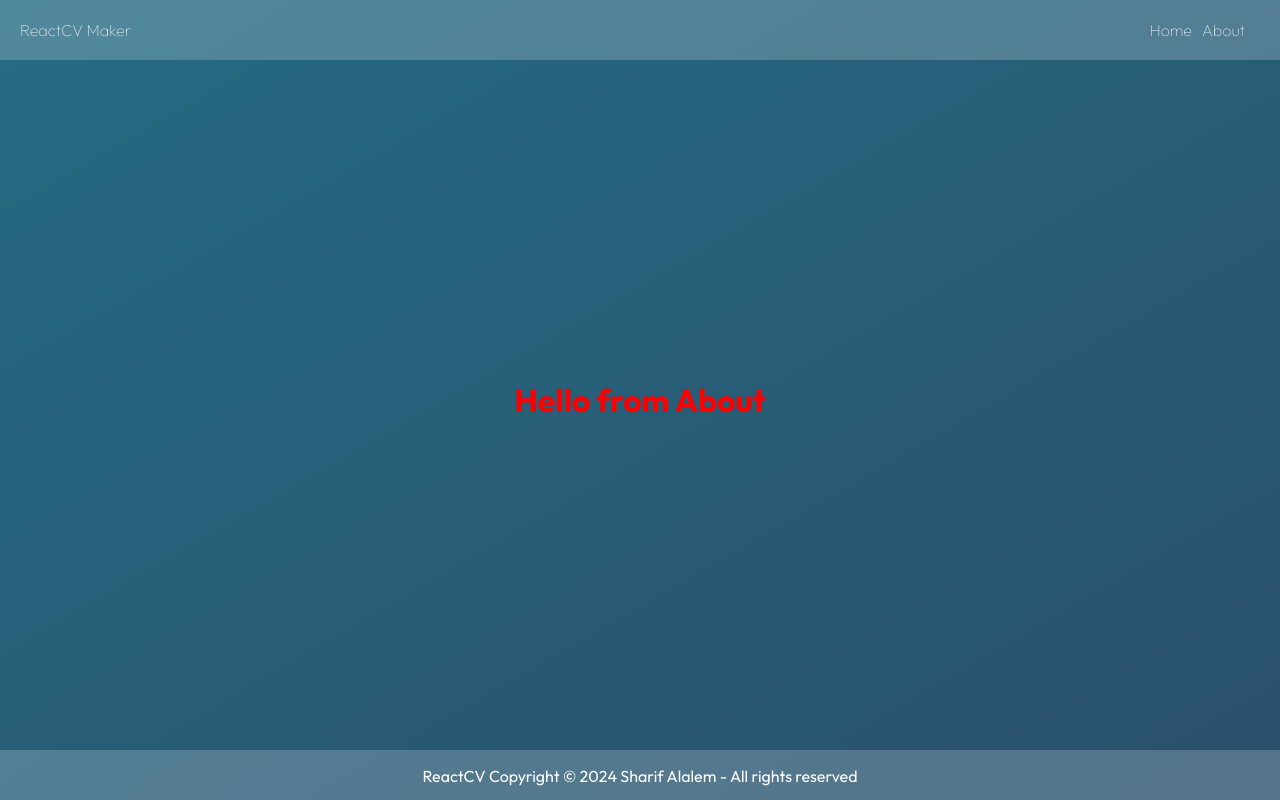
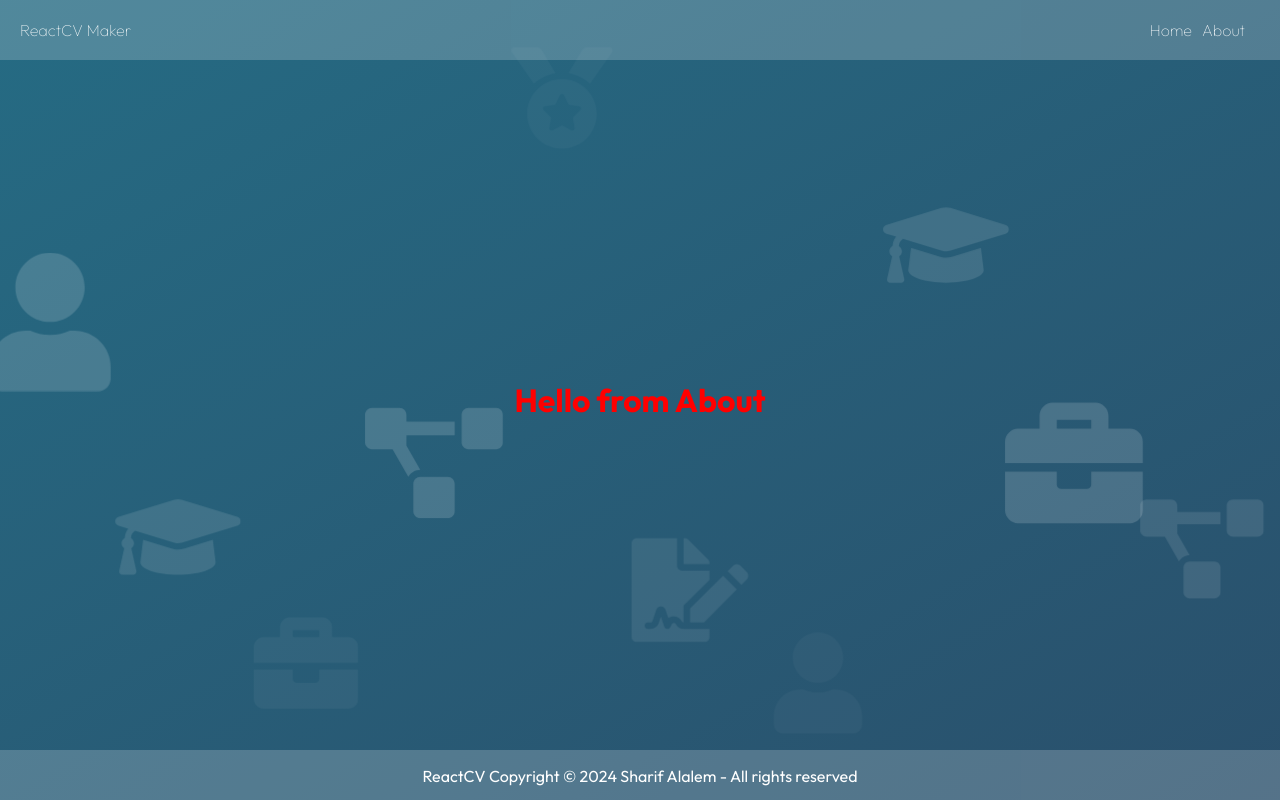
Before and after one commit to SharifAlalem/CVReact, a Next.js app: page /about in a window 1280 px wide. Built offline with nearby package versions, Linux system fonts and the light colour scheme.

Commit message:
implement the component & add it to layout

```diff
--- a/src/app/layout.tsx
+++ b/src/app/layout.tsx
@@ -2,6 +2,7 @@ import '../styles/global.scss';
 import Header from '@/components/layout/Header/header';
 import Footer from '@/components/layout/Footer/footer';
 import { StepsWrapper } from '../context/steps';
+import FloatingIcons from '@/components/FloatingIcons/floatingIcons';
 
 export const metadata = {
   title: 'Next.js',
@@ -16,6 +17,7 @@ export default function RootLayout({
   return (
     <html lang="en">
       <body>
+        <FloatingIcons />
         <Header/>
           <StepsWrapper>
             {children}
--- /dev/null
+++ b/src/components/FloatingIcons/floatingIcons.module.scss
@@ -0,0 +1,46 @@
+.icon {
+  svg {
+    pointer-events: none;
+    width: 100px;
+    height: 100px;
+    color: rgba(255, 255, 255, 0.2);
+    position: absolute;
+    bottom: 90vh;
+    transform-style: preserve-3d;
+    opacity: 0;
+  }
+}
+
+$total: 10;
+
+@for $i from 1 through $total {
+  .icon:nth-child(#{$i}) {
+    svg {
+      left: $i * 10%-10%;
+      animation: raise#{$i} 10+$i +$i * 0.01+s linear infinite;
+      animation-delay: random(20) - 20 + s;
+      z-index: 0;
+
+      @keyframes raise#{$i} {
+        0% {
+          transform: scale(0.9);
+        }
+
+        50% {
+          opacity: 1;
+          transform: scale(1.5);
+        }
+
+        100% {
+          opacity: 0;
+          bottom: 0vh;
+          transform: scale(0.9);
+        }
+      }
+
+      @media (max-width: $breakpoint-tablet) {
+        left: $i * 10%-30%;
+      }
+    }
+  }
+}
--- /dev/null
+++ b/src/components/FloatingIcons/floatingIcons.tsx
@@ -0,0 +1,35 @@
+"use client"
+import styles from './floatingIcons.module.scss';
+import { FaUser, FaGraduationCap, FaBriefcase, FaProjectDiagram, FaMedal, FaFileSignature } from "react-icons/fa";
+import { FloatingIcons } from '@/types';
+
+const floatingIcons = () => {
+  const icons: FloatingIcons[] = [
+    { icon: <FaUser /> },
+    { icon: <FaGraduationCap /> },
+    { icon: <FaBriefcase /> },
+    { icon: <FaProjectDiagram /> },
+    { icon: <FaMedal /> },
+    { icon: <FaFileSignature /> },
+    { icon: <FaUser /> },
+    { icon: <FaGraduationCap /> },
+    { icon: <FaBriefcase /> },
+    { icon: <FaProjectDiagram /> },
+    { icon: <FaMedal /> },
+    { icon: <FaFileSignature /> }
+  ];
+
+  return (
+    <div data-testid="iconsWrapper">
+      {icons.length !== 0 && icons.map((icon, index) => {
+        return (
+          <span className={styles.icon} key={index}>
+            {icon.icon}
+          </span>
+        )
+      })}
+    </div>
+  );
+}
+
+export default floatingIcons;
--- a/src/styles/global.scss
+++ b/src/styles/global.scss
@@ -24,55 +24,6 @@ main {
   text-transform: uppercase;
 }
 
-.svg {
-  pointer-events: none;
-  width: 100px;
-  height: 100px;
-  color: rgba(255, 255, 255, 0.2);
-  position: absolute;
-  bottom: 90vh;
-  transform-style: preserve-3d;
-  opacity: 0;
-}
-
-$total: 10;
-
-@for $i from 1 through $total {
-  //$scale: random(1) - 0.9;
-
-  .svg:nth-child(#{$i}) {
-    left: $i * 10%-10%;
-
-    animation: raise#{$i} 10+$i +$i * 0.01+s linear infinite;
-
-    animation-delay: random(20) - 20 + s;
-
-    z-index: 0;
-    //filter: blur($i - 6 + px);
-
-    @keyframes raise#{$i} {
-      0% {
-        transform: scale(0.9);
-      }
-
-      50% {
-        opacity: 1;
-        transform: scale(1.5);
-      }
-
-      100% {
-        opacity: 0;
-        bottom: 0vh;
-        transform: scale(0.9);
-      }
-    }
-
-    @media (max-width: $breakpoint-tablet) {
-      left: $i * 10%-30%;
-    }
-  }
-}
-
 @keyframes gradient {
   0% {
     background-position: 0% 50%;
```
Also changed, not shown: src/types/index.ts (+6 -2 lines).
